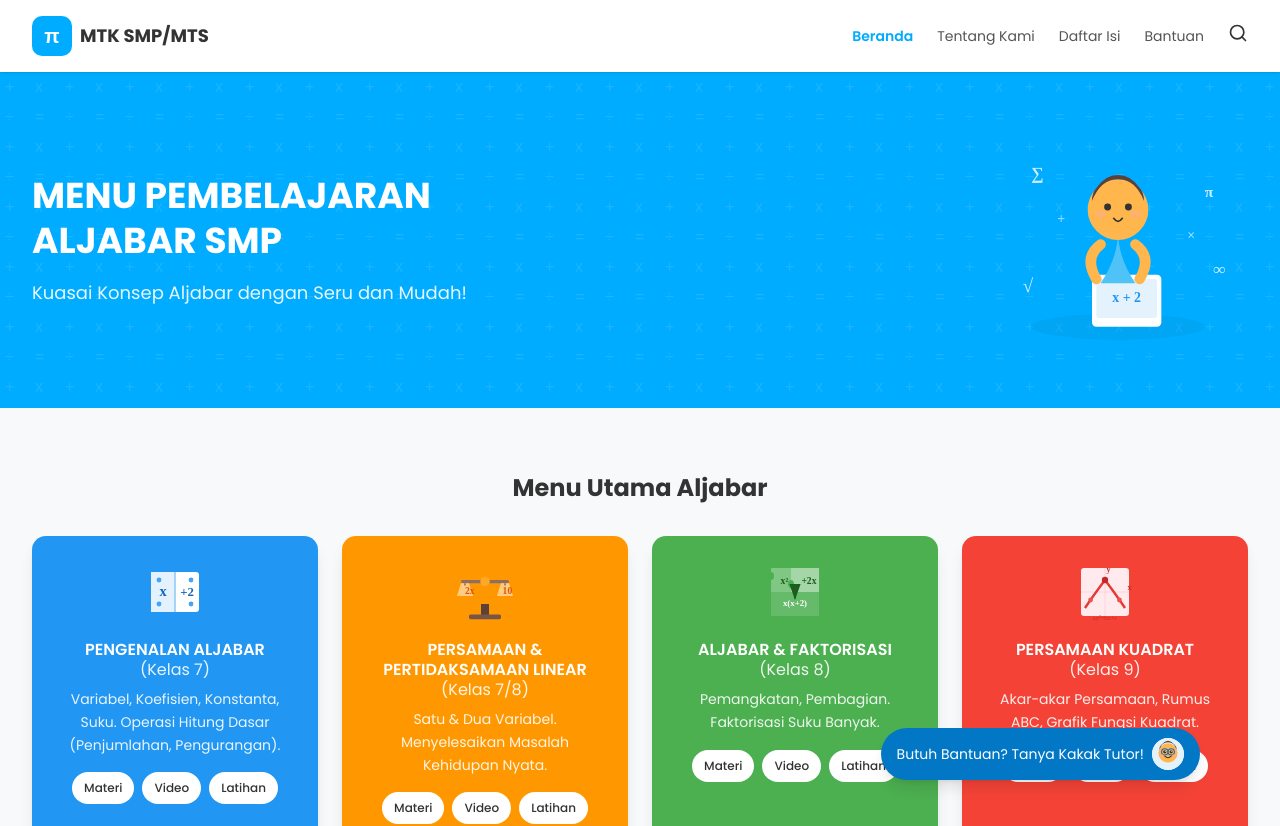
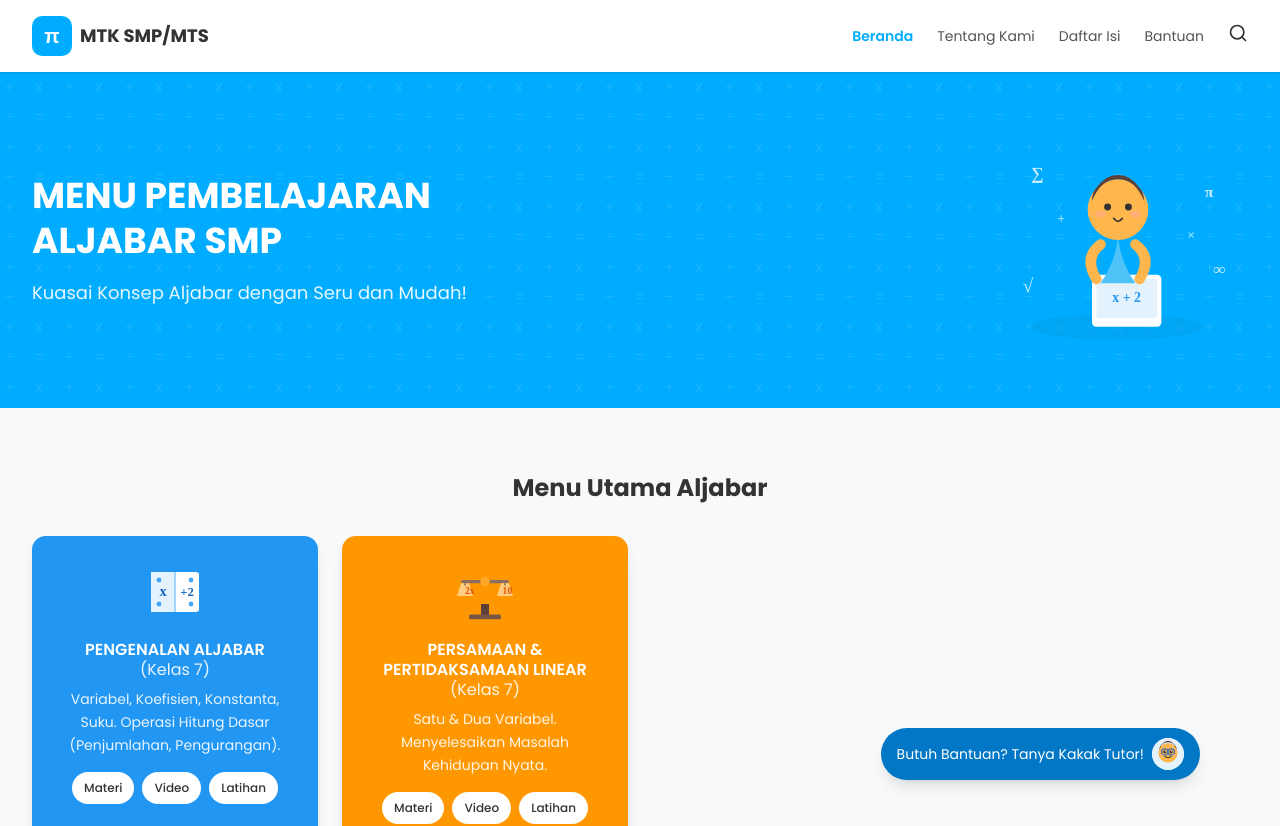
Before and after one commit to ambararsis-cmd/v0-mtk-smp-website, a Next.js app: page / in a window 1280 px wide. Shown: the top 826 px of the page. Built offline with nearby package versions, Linux system fonts and the light colour scheme.

Commit message:
feat: update Aljabar materials and Quadratic Equation grade level

```diff
--- a/app/bantuan/page.tsx
+++ b/app/bantuan/page.tsx
@@ -36,7 +36,7 @@ const faqData = [
   },
   {
     question: "Materi apa saja yang tersedia?",
-    answer: "Saat ini tersedia materi Aljabar untuk siswa SMP/MTS yang mencakup: Pengenalan Aljabar (Kelas 7), Persamaan & Pertidaksamaan Linear (Kelas 7/8), Aljabar & Faktorisasi (Kelas 8), dan Persamaan Kuadrat (Kelas 9).",
+    answer: "Saat ini tersedia materi Aljabar untuk siswa Kelas 7 SMP/MTS yang mencakup: Pengenalan Aljabar dan Persamaan & Pertidaksamaan Linear.",
   },
   {
     question: "Apakah bisa diakses dari HP/Smartphone?",
--- a/app/materi/persamaan-kuadrat/page.tsx
+++ b/app/materi/persamaan-kuadrat/page.tsx
@@ -36,7 +36,7 @@ function PersamaanKuadratContent() {
             <h1 className="text-2xl font-bold md:text-3xl lg:text-4xl">
               PERSAMAAN KUADRAT
             </h1>
-            <p className="mt-2 text-red-100">(Kelas 9)</p>
+            <p className="mt-2 text-red-100">(Kelas 7)</p>
             <p className="mt-4 max-w-2xl text-red-50">
               Akar-akar Persamaan, Rumus ABC, Grafik Fungsi Kuadrat.
             </p>
--- a/components/main-menu.tsx
+++ b/components/main-menu.tsx
@@ -14,27 +14,11 @@ const menuItems = [
   },
   {
     title: "PERSAMAAN & PERTIDAKSAMAAN LINEAR",
-    subtitle: "(Kelas 7/8)",
+    subtitle: "(Kelas 7)",
     description: "Satu & Dua Variabel. Menyelesaikan Masalah Kehidupan Nyata.",
     icon: "/icons/equation.svg",
     color: "orange" as const,
     href: "/materi/persamaan-linear",
-  },
-  {
-    title: "ALJABAR & FAKTORISASI",
-    subtitle: "(Kelas 8)",
-    description: "Pemangkatan, Pembagian. Faktorisasi Suku Banyak.",
-    icon: "/icons/factorization.svg",
-    color: "green" as const,
-    href: "/materi/aljabar-faktorisasi",
-  },
-  {
-    title: "PERSAMAAN KUADRAT",
-    subtitle: "(Kelas 9)",
-    description: "Akar-akar Persamaan, Rumus ABC, Grafik Fungsi Kuadrat.",
-    icon: "/icons/quadratic.svg",
-    color: "red" as const,
-    href: "/materi/persamaan-kuadrat",
   },
 ]
 
```
